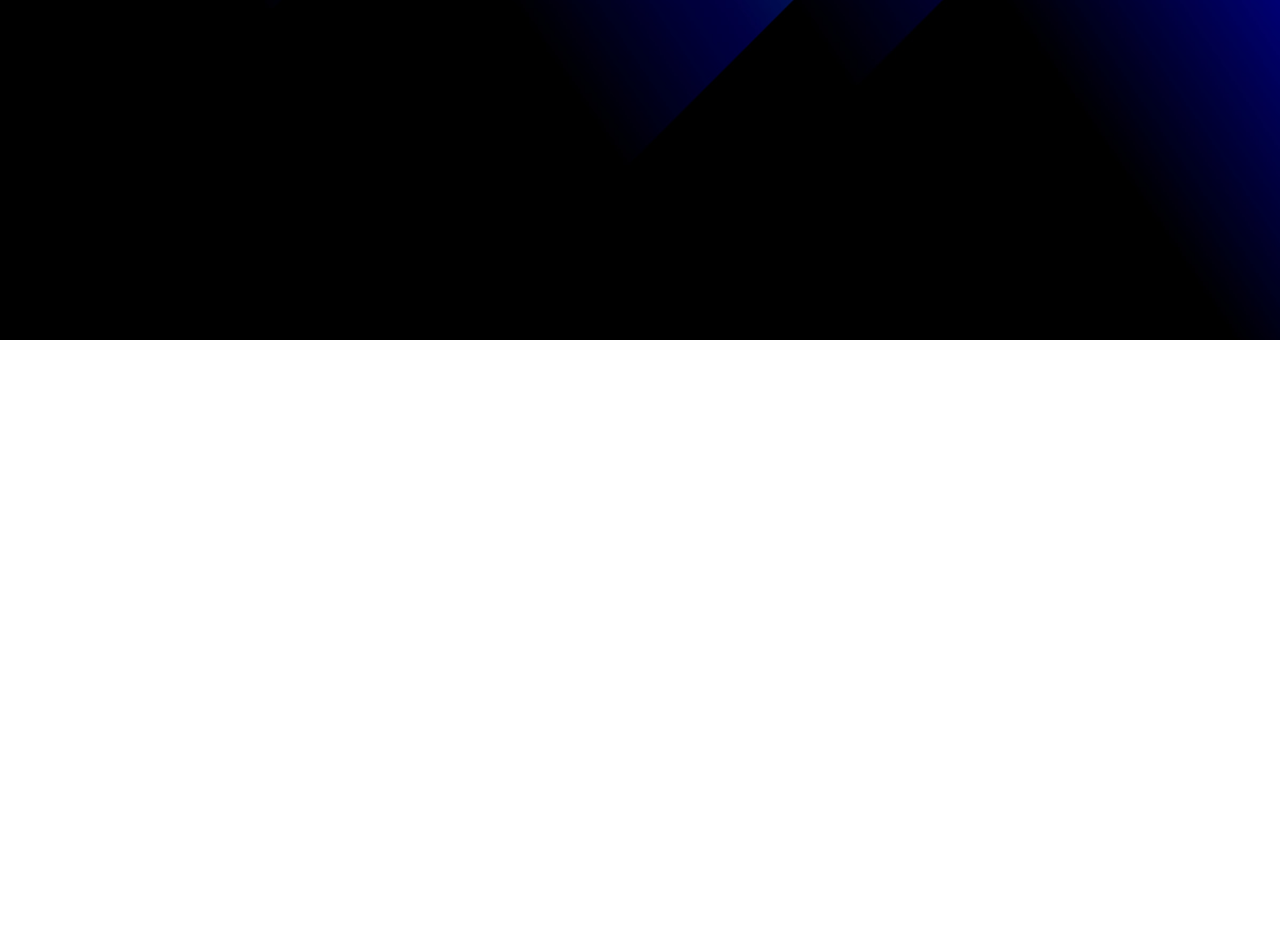
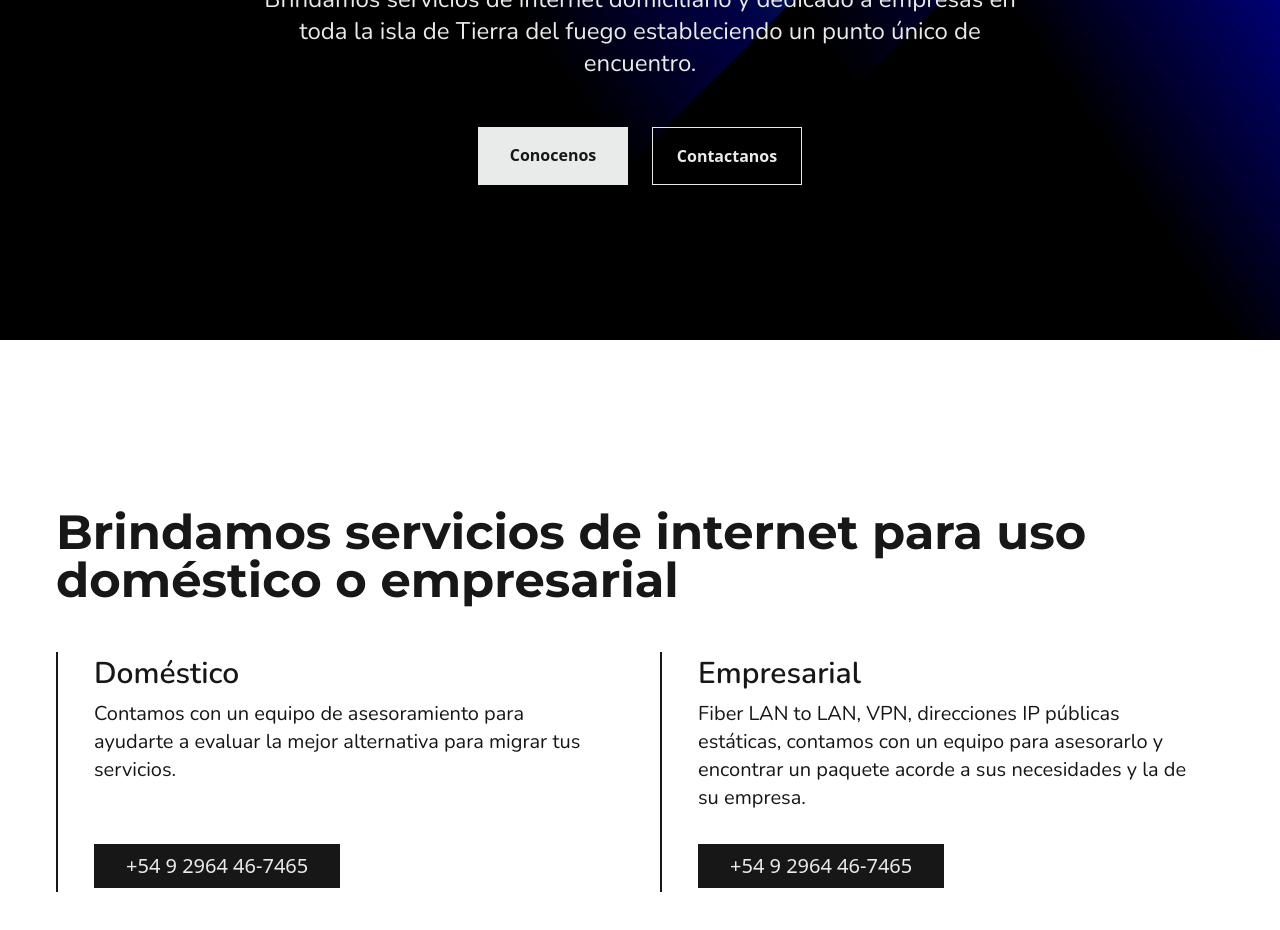
Before and after one commit to tomasferrerasdev/tdf, a Next.js app: page / in a window 1280 px wide. Shown: the part 460-1390 px from the top of the page. Before the commit the page ends 800 px from the top, so only its background shows below. Built offline with nearby package versions, Linux system fonts and the light colour scheme.

Commit message:
feat: implement services

```diff
--- a/components/ui/Hero/Hero.tsx
+++ b/components/ui/Hero/Hero.tsx
@@ -5,6 +5,24 @@ export const Hero = () => {
     <>
       <div className="w-full h-screen bg-cover bg-[url('/images/bg.jpg')] bg-no-repeat bg-center">
         <Navbar />
+        <div className="container mx-auto py-10 px-4 h-[75vh] flex flex-col justify-center gap-8 md:gap-12 items-center">
+          <h1 className="text-4xl md:text-8xl md:text-center md:max-w-4xl font-montserrat text-white text-left">
+            Llegamos donde nadie mas llega
+          </h1>
+          <p className="text-xl md:text-2xl md:text-center md:max-w-[800px] font-nunito text-white text-left">
+            Brindamos servicios de internet domiciliario y dedicado a empresas
+            en toda la isla de Tierra del fuego estableciendo un punto único de
+            encuentro.
+          </p>
+          <div className="flex gap-6 w-full md:justify-center">
+            <div className="w-[150px] text-black flex justify-center px-10 py-4 bg-white">
+              <p className="font-bold">Conocenos</p>
+            </div>
+            <div className="w-[150px] text-white flex justify-center px-10 py-4 border border-white">
+              <p className="font-bold">Contactanos</p>
+            </div>
+          </div>
+        </div>
       </div>
     </>
   );
--- a/components/ui/Navbar/Navbar.tsx
+++ b/components/ui/Navbar/Navbar.tsx
@@ -3,7 +3,7 @@ import { MobileMenu } from './MobileMenu';
 export const Navbar = () => {
   return (
     <>
-      <nav className="container mx-auto py-10 px-4 flex items-center justify-between w-full">
+      <nav className="container mx-auto py-10 px-4 flex items-center justify-between w-full ">
         <div className="flex gap-8">
           <a
             href="#"
--- /dev/null
+++ b/components/ui/Services/ServiceItem.tsx
@@ -0,0 +1,27 @@
+import { SERVICES } from '../../../constants';
+
+export const ServiceItem = () => {
+  return (
+    <div className="flex flex-col gap-16 md:grid md:grid-cols-2 md:gap-10">
+      {SERVICES.map(({ title, description, id, phone }) => (
+        <>
+          <div
+            key={id}
+            className="flex gap-5 border-l-2 border-black md:px-4 md:py-1"
+          >
+            <span></span>
+            <div className="flex flex-col gap-8 justify-between">
+              <div className="flex flex-col gap-2">
+                <h3 className="font-nunito font-semibold text-3xl">{title}</h3>
+                <p className="font-nunito font-light text-xl">{description}</p>
+              </div>
+              <div className="bg-black text-white w-fit py-2 px-8">
+                <p className="text-xl">{phone}</p>
+              </div>
+            </div>
+          </div>
+        </>
+      ))}
+    </div>
+  );
+};
--- /dev/null
+++ b/components/ui/Services/Services.tsx
@@ -0,0 +1,14 @@
+import { ServiceItem } from './ServiceItem';
+
+export const Services = () => {
+  return (
+    <>
+      <div className="container min-h-[90vh] mx-auto py-10 px-4 flex flex-col text-black justify-center gap-16 md:gap-12">
+        <h2 className="font-montserrat text-4xl font-bold md:text-5xl">
+          Brindamos servicios de internet para uso doméstico o empresarial
+        </h2>
+        <ServiceItem />
+      </div>
+    </>
+  );
+};
--- /dev/null
+++ b/components/ui/Services/index.ts
@@ -0,0 +1,2 @@
+export * from './Services';
+export * from './ServiceItem';
--- a/components/ui/index.ts
+++ b/components/ui/index.ts
@@ -1,2 +1,3 @@
 export * from './Hero';
 export * from './Navbar';
+export * from './Services';
--- /dev/null
+++ b/constants/index.ts
@@ -0,0 +1 @@
+export * from './services';
--- /dev/null
+++ b/constants/services.ts
@@ -0,0 +1,23 @@
+export interface IService {
+  id: number;
+  title: string;
+  description: string;
+  phone: string;
+}
+
+export const SERVICES: IService[] = [
+  {
+    id: 1,
+    title: 'Doméstico',
+    description:
+      'Contamos con un equipo de asesoramiento para ayudarte a evaluar la mejor alternativa para migrar tus servicios.',
+    phone: '+54 9 2964 46-7465',
+  },
+  {
+    id: 2,
+    title: 'Empresarial',
+    description:
+      'Fiber LAN to LAN, VPN, direcciones IP públicas estáticas, contamos con un equipo para asesorarlo y encontrar un paquete acorde a sus necesidades y la de su empresa.',
+    phone: '+54 9 2964 46-7465',
+  },
+];
--- a/pages/index.tsx
+++ b/pages/index.tsx
@@ -1,4 +1,4 @@
-import { BaseLayout, Hero } from '../components';
+import { BaseLayout, Hero, Services } from '../components';
 
 export default function Home() {
   return (
@@ -10,6 +10,7 @@ export default function Home() {
         }
       >
         <Hero />
+        <Services />
       </BaseLayout>
     </>
   );
--- a/tailwind.config.js
+++ b/tailwind.config.js
@@ -12,7 +12,7 @@ module.exports = {
     },
     fontFamily: {
       nunito: 'Nunito, sans-serif',
-      montserrat: 'Montserratm sans-serif',
+      montserrat: 'Montserrat, sans-serif',
     },
     colors: {
       white: '#E9EBEA',
```
